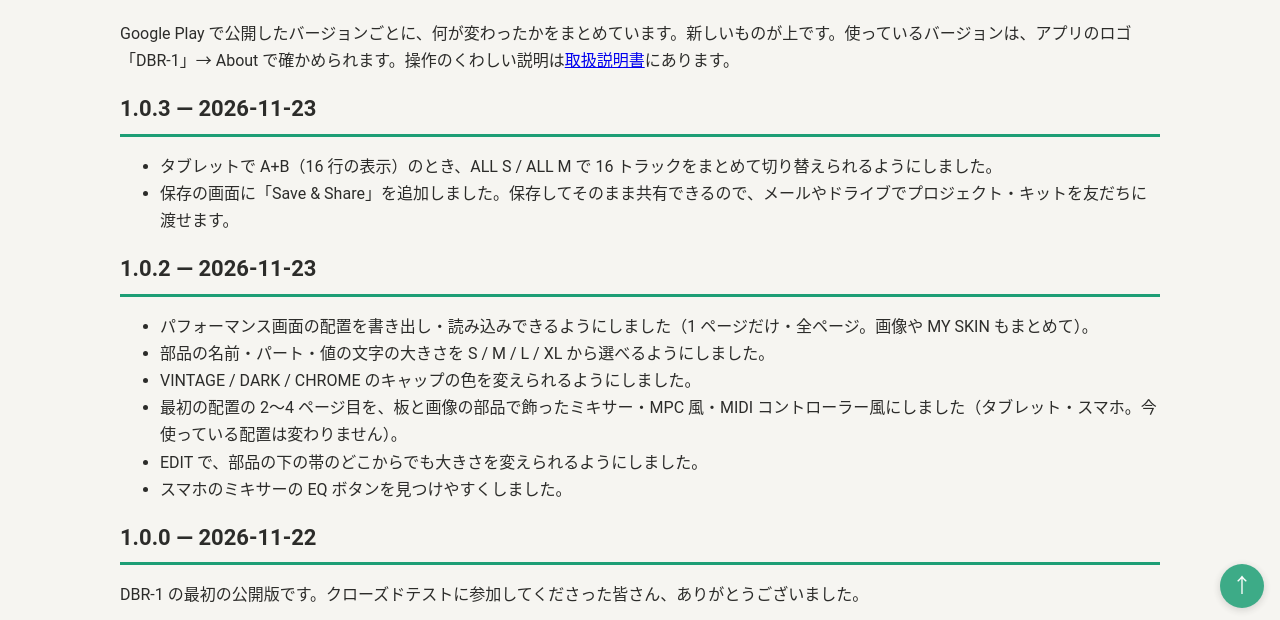
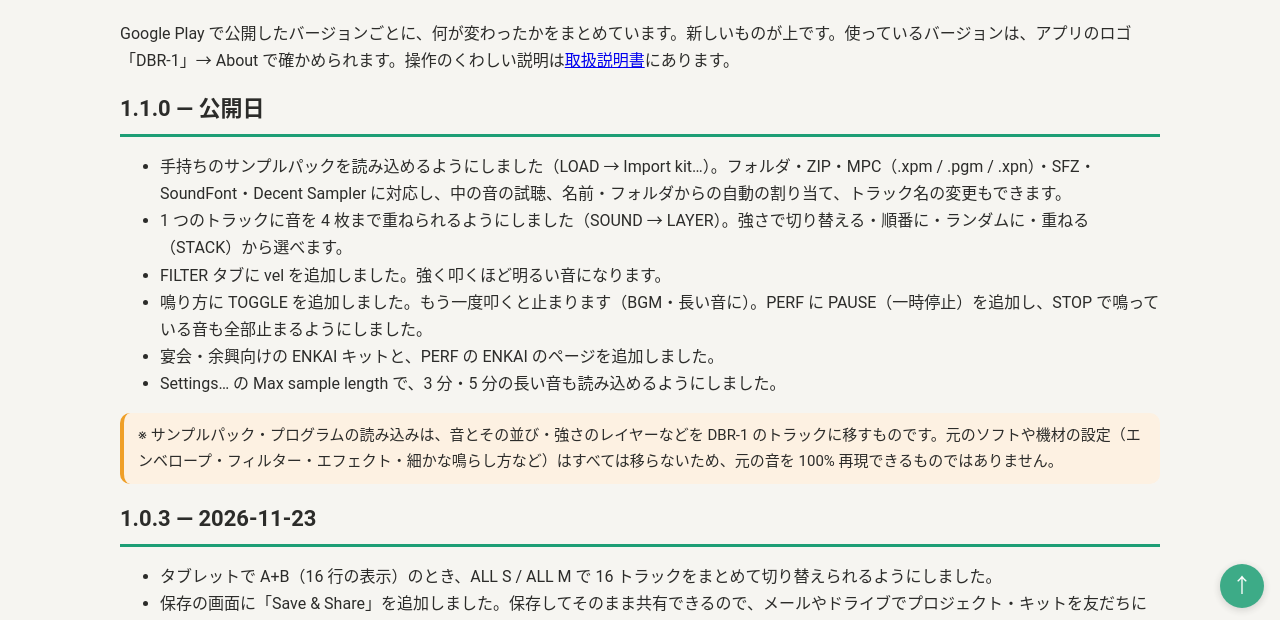
Before and after one commit to Sequence-Yard/sequence-yard.github.io, a plain HTML site: page dbr1/manual/release-notes_ja.html in a window 1280 px wide. Shown: the part 176-796 px from the top of the page. Drawn offline with Linux system fonts and the light colour scheme.

Commit message:
リリースノート: 1.1.0 を用意（公開日は main へ入れるときに）。サンプルパックの読み込みは 100% の再現ではない旨の注
Co-Authored-By: Claude Opus 5.5 <noreply@anthropic.com>
Claude-Session: https://claude.ai/code/session_014nrG8LAda3EPv8TQp5hzGz

```diff
--- a/dbr1/manual/release-notes_ja.html
+++ b/dbr1/manual/release-notes_ja.html
@@ -32,6 +32,18 @@
 
 <!-- 新しいバージョンはここ（いちばん上）に足す。見出しは「バージョン — 公開日」 -->
 
+<!-- 1.1.0 の公開日は Play Console の製品版の公開日に置き換える（main へ入れるとき） -->
+<h2>1.1.0 — 公開日</h2>
+<ul>
+  <li>手持ちのサンプルパックを読み込めるようにしました（LOAD → Import kit…）。フォルダ・ZIP・MPC（.xpm / .pgm / .xpn）・SFZ・SoundFont・Decent Sampler に対応し、中の音の試聴、名前・フォルダからの自動の割り当て、トラック名の変更もできます。</li>
+  <li>1 つのトラックに音を 4 枚まで重ねられるようにしました（SOUND → LAYER）。強さで切り替える・順番に・ランダムに・重ねる（STACK）から選べます。</li>
+  <li>FILTER タブに vel を追加しました。強く叩くほど明るい音になります。</li>
+  <li>鳴り方に TOGGLE を追加しました。もう一度叩くと止まります（BGM・長い音に）。PERF に PAUSE（一時停止）を追加し、STOP で鳴っている音も全部止まるようにしました。</li>
+  <li>宴会・余興向けの ENKAI キットと、PERF の ENKAI のページを追加しました。</li>
+  <li>Settings… の Max sample length で、3 分・5 分の長い音も読み込めるようにしました。</li>
+</ul>
+<p class="note">※ サンプルパック・プログラムの読み込みは、音とその並び・強さのレイヤーなどを DBR-1 のトラックに移すものです。元のソフトや機材の設定（エンベロープ・フィルター・エフェクト・細かな鳴らし方など）はすべては移らないため、元の音を 100% 再現できるものではありません。</p>
+
 <h2>1.0.3 — 2026-11-23</h2>
 <ul>
   <li>タブレットで A+B（16 行の表示）のとき、ALL S / ALL M で 16 トラックをまとめて切り替えられるようにしました。</li>
```
Also changed, not shown: dbr1/manual/release-notes_en.html (+12 -0 lines).
